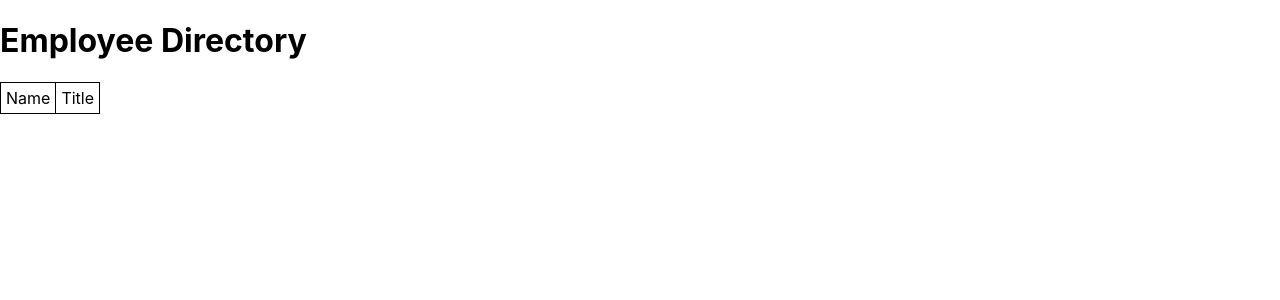
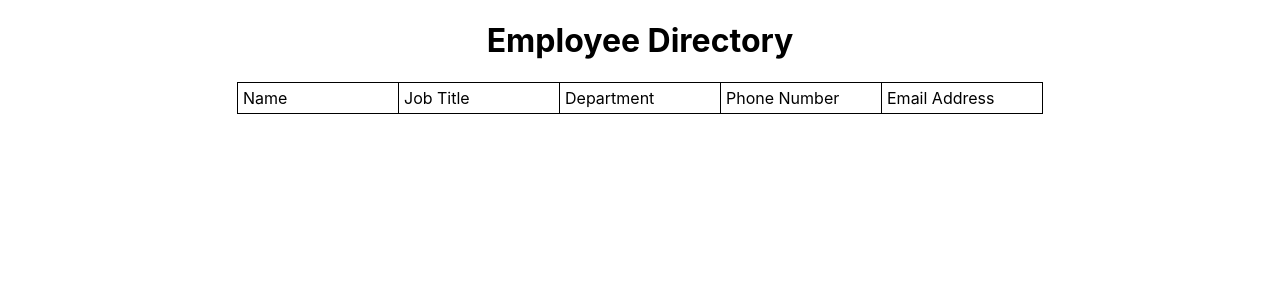
Before and after one commit to AbbyNeko/Employee-Directory, a React (Create React App) app in the folder employee-directory/: page / in a window 1280 px wide. Shown: the top 300 px of the page. Built offline with nearby package versions, Linux system fonts and the light colour scheme.

Commit message:
formatted and styled table a bit

```diff
--- a/employee-directory/public/index.html
+++ b/employee-directory/public/index.html
@@ -24,7 +24,7 @@
       work correctly both with client-side routing and a non-root public URL.
       Learn how to configure a non-root public URL by running `npm run build`.
     -->
-    <title>React App</title>
+    <title>Employee Directory</title>
   </head>
   <body>
     <noscript>You need to enable JavaScript to run this app.</noscript>
--- a/employee-directory/src/App.css
+++ b/employee-directory/src/App.css
@@ -11,6 +11,15 @@ table, td, th {
   border: 1px solid black;
   border-collapse: collapse;
   padding: 5px;
+  margin: auto;
+}
+
+h1 {
+  text-align: center;
+}
+
+td {
+  width:150px;
 }
 
 @media (prefers-reduced-motion: no-preference) {
--- a/employee-directory/src/App.js
+++ b/employee-directory/src/App.js
@@ -1,5 +1,4 @@
 import React from 'react';
-import logo from './logo.svg';
 import './App.css';
 import Directory from './components/directory';
 
--- a/employee-directory/src/components/directory.js
+++ b/employee-directory/src/components/directory.js
@@ -9,7 +9,10 @@ class Directory extends Component {
 
                     <tr>
                         <td>Name</td>
-                        <td>Title</td>
+                        <td>Job Title</td>
+                        <td>Department</td>
+                        <td>Phone Number</td>
+                        <td>Email Address</td>
                     </tr>
 
                 </tbody>
```
